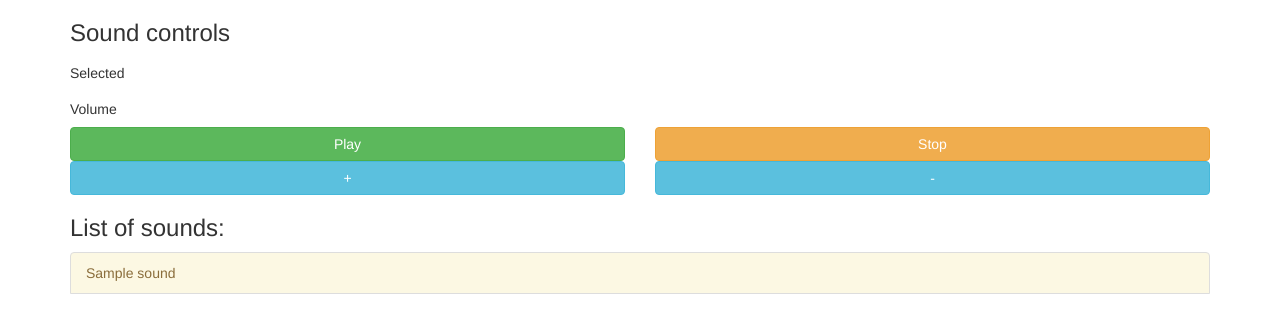
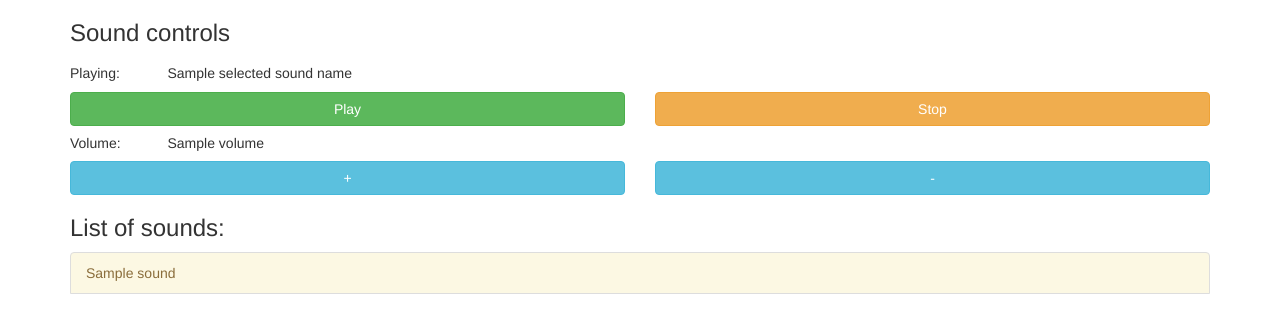
Before and after one commit to kduszynski/raspberry-remote-sound-player, a Flask app: template templates/home.html in a window 1280 px wide. Shown: the top 333 px of the page. Run offline with Flask 2, Linux system fonts and the light colour scheme; the template is opened without the code that fills it: most values are stand-ins (such as "Sample title", 1, 10 or a date in 2020); some libraries are stand-ins or nearby versions.

Commit message:
html sound controls refactored; current state of sound and volume properly set on page init

```diff
--- a/api.py
+++ /dev/null
@@ -1 +0,0 @@
-#!/usr/bin/python3
--- a/app.py
+++ b/app.py
@@ -7,7 +7,7 @@ from flask_bootstrap import Bootstrap
 from pygame import mixer
 
 sound_files_root_location = '/home/pi/Music/'
-current_playing_sound_name = ''
+selected_sound_name = ''
 volume = 0.5
 
 
@@ -23,31 +23,31 @@ def list_available_sounds():
         available_sounds_file_names.append(sound.replace(sound_files_root_location, "").replace(".mp3", ""))
     return render_template(template_name_or_list="home.html",
                            sounds=available_sounds_file_names,
-                           current_playing_sound_name=current_playing_sound_name,
+                           selected_sound_name=selected_sound_name,
                            volume=volume)
 
 
 @app.route('/start', methods=['POST'])
 def start_playing_sound():
-    global current_playing_sound_name
+    global selected_sound_name
     sound_name = request.args.get('soundName', '')
-    current_playing_sound_name = sound_name
+    selected_sound_name = sound_name
     mixer.music.set_volume(volume)
-    mixer.music.load("/home/pi/Music/" + current_playing_sound_name + ".mp3")
+    mixer.music.load("/home/pi/Music/" + selected_sound_name + ".mp3")
     mixer.music.play()
-    return current_playing_sound_name
+    return selected_sound_name
 
 
 @app.route('/resume', methods=['POST'])
 def resume_playing_sound():
     mixer.music.unpause()
-    return current_playing_sound_name
+    return selected_sound_name
 
 
 @app.route('/pause', methods=['POST'])
 def pause_playing_sound():
     mixer.music.pause()
-    return current_playing_sound_name
+    return selected_sound_name
 
 
 @app.route('/volume-down', methods=['POST'])
--- a/static/js/service.js
+++ b/static/js/service.js
@@ -3,9 +3,8 @@ function playSound(name){
         url: $SCRIPT_ROOT + "/start?soundName=" + name,
         type: "POST",
         success: function (data, status, xhr) {
-            $("#now-playing").show()
             $("#volume").show()
-            $("#now-playing").html("Playing " + data)
+            $("#selected-sound").html(data)
       },
     });
 }
@@ -15,9 +14,8 @@ function resume(){
         url: $SCRIPT_ROOT + "/resume",
         type: "POST",
         success: function (data, status, xhr) {
-            $("#now-playing").show()
-            $("#volume").show()
-            $("#now-playing").html("Playing " + data)
+            $("#selected-sound-status").html("Playing:")
+            $("#selected-sound").html(data)
       },
     });
 }
@@ -27,9 +25,8 @@ function stop(){
         url: $SCRIPT_ROOT + "/pause",
         type: "POST",
         success: function (data, status, xhr) {
-            $("#now-playing").show()
-            $("#volume").show()
-            $("#now-playing").html("Stopped " + data)
+            $("#selected-sound-status").html("Stopped:")
+            $("#selected-sound").html(data)
       },
     });
 }
@@ -39,8 +36,7 @@ function volUp(){
         url: $SCRIPT_ROOT + "/volume-up",
         type: "POST",
         success: function (data, status, xhr) {
-            $("#volume").show()
-            $("#volume").html("Volume " + data)
+            $("#volume").html(data)
       },
     });
 }
@@ -50,8 +46,7 @@ function volDown(){
         url: $SCRIPT_ROOT + "/volume-down",
         type: "POST",
         success: function (data, status, xhr) {
-            $("#volume").show()
-            $("#volume").html("Volume " + data)
+            $("#volume").html(data)
       },
     });
 }
--- a/templates/home.html
+++ b/templates/home.html
@@ -10,13 +10,7 @@ Remote sound player
 
 {% block scripts %}
 <script src="//ajax.googleapis.com/ajax/libs/jquery/1.9.1/jquery.min.js"></script>
-<script type="text/javascript">
-            $SCRIPT_ROOT = {{ request.script_root|tojson|safe }};
-
-
-
-
-</script>
+<script type="text/javascript">$SCRIPT_ROOT = {{ request.script_root|tojson|safe }};</script>
 <script src="{{ url_for('static', filename='js/service.js') }}" type="text/javascript"></script>
 {{super()}}
 {% endblock %}
@@ -28,12 +22,8 @@ Remote sound player
 
     <div class="row">
         <div class="card">
-            <h5 id="now-playing" class="col-md-12 card-title">Selected</h5>
-        </div>
-    </div>
-    <div class="row">
-        <div class="card">
-            <h5 id="volume" class="col-md-12 card-title">Volume</h5>
+            <h5 class="col-md-1 card-title" id="selected-sound-status">Playing:</h5>
+            <h5 class="card-body col-md-3" id="selected-sound">{{ selected_sound_name }}</h5>
         </div>
     </div>
 
@@ -43,6 +33,13 @@ Remote sound player
         </div>
         <div class="col-md-6">
             <button class="btn btn-warning btn-block" id="stop" onclick="stop()" type="button">Stop</button>
+        </div>
+    </div>
+
+    <div class="row">
+        <div class="card">
+            <h5 class="col-md-1 card-title">Volume:</h5>
+            <h5 id="volume" class="card-body col-md-3">{{ volume }}</h5>
         </div>
     </div>
 
```
